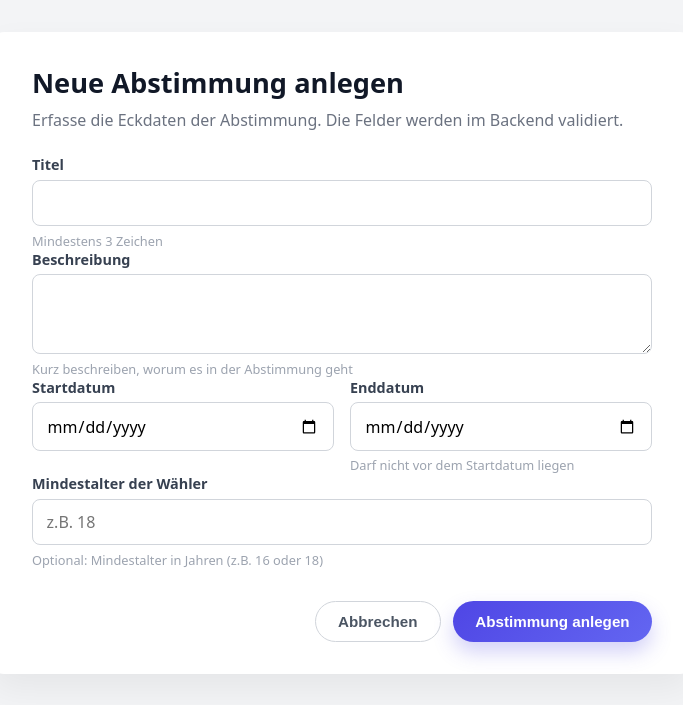
After one commit to jacque-schu/MSE_eVote, a FastAPI app: template ui/abstimmung/templates/abstimmung_neu.html in a window 1280 px wide. The commit adds this page. Shown: the top 705 px of the page, without its empty margins (298-981 px from the left). Run offline with FastAPI, Linux system fonts and the light colour scheme; the template is opened without the code that fills it, so the values that code supplies are empty.

Commit message:
Ausbau Abstimmungsmanagement

```diff
--- a/apps/abstimmungsmanagement/domain/models/abstimmung.py
+++ b/apps/abstimmungsmanagement/domain/models/abstimmung.py
@@ -42,6 +42,7 @@ class Abstimmung(BaseModel):
     teilnehmerliste: List[int] = []
     stimmen: List[Stimme] = []
     status: Abstimmungsstatus = Abstimmungsstatus.OFFEN
+    mindestalter: int | None = None
 
 
     @field_validator("titel")
@@ -99,6 +100,11 @@ class Abstimmung(BaseModel):
             result[s.option.value] += 1
         return result
 
+    def stimme_abgeben(self, stimme: Stimme) -> None:
+        if any(s.buergerId == stimme.buergerId for s in self.stimmen):
+            raise ValueError("Bürger hat bereits abgestimmt.")
+        self.stimmen.append(stimme)
+
 
 # Beispiel-Test
 if __name__ == "__main__":
--- a/main.py
+++ b/main.py
@@ -5,13 +5,24 @@ from fastapi.staticfiles import StaticFiles
 from fastapi.templating import Jinja2Templates
 from apps.buergerverwaltung.interfaces.rest.buerger_endpoints import router as buerger_router
 from apps.authentifizierung.interfaces.rest.auth_endpoints import router as auth_router
+from apps.abstimmungsmanagement.interfaces.abstimmung_endpoints import router as abstimmung_router
+
+
 
 app = FastAPI(title="MSE eVote")
 BASE_DIR = Path(__file__).resolve().parent
 
+templates_abst = Jinja2Templates(
+    directory=BASE_DIR / "ui" / "abstimmung" / "templates"
+)
+
+
 # Router
 app.include_router(auth_router)
 app.include_router(buerger_router)
+
+app.include_router(abstimmung_router)
+
 
 # Static Files → ROOT ui/!
 app.mount("/static/common", StaticFiles(directory=BASE_DIR / "ui" / "common"), name="static_common")
--- /dev/null
+++ b/ui/abstimmung/templates/abstimmung_neu.html
@@ -0,0 +1,151 @@
+<!DOCTYPE html>
+<html lang="de">
+<head>
+    <meta charset="UTF-8">
+    <title>Neue Abstimmung anlegen</title>
+    <meta name="viewport" content="width=device-width, initial-scale=1.0">
+    <style>
+        * { box-sizing: border-box; margin: 0; padding: 0; }
+        body {
+            font-family: system-ui, -apple-system, BlinkMacSystemFont, "Segoe UI", sans-serif;
+            background: #f3f4f6;
+            padding: 2rem;
+        }
+        .page {
+            max-width: 700px;
+            margin: 0 auto;
+            background: #ffffff;
+            padding: 2rem 2.5rem;
+            border-radius: 12px;
+            box-shadow: 0 15px 35px rgba(0, 0, 0, 0.06);
+        }
+        h1 {
+            margin-bottom: 0.5rem;
+            font-size: 1.7rem;
+            color: #111827;
+        }
+        p.subtitle {
+            margin-bottom: 1.5rem;
+            color: #6b7280;
+        }
+        .form-grid {
+            display: grid;
+            gap: 1.2rem;
+            margin-top: 1rem;
+        }
+        .field {
+            display: flex;
+            flex-direction: column;
+            gap: 0.35rem;
+        }
+        label {
+            font-size: 0.9rem;
+            font-weight: 600;
+            color: #374151;
+        }
+        .hint {
+            font-size: 0.8rem;
+            color: #9ca3af;
+        }
+        input[type="text"],
+        input[type="number"],
+        input[type="date"],
+        textarea {
+            padding: 0.7rem 0.85rem;
+            border-radius: 8px;
+            border: 1px solid #d1d5db;
+            font: inherit;
+            transition: border-color 0.15s, box-shadow 0.15s, transform 0.05s;
+        }
+        textarea {
+            min-height: 80px;
+            resize: vertical;
+        }
+        input:focus,
+        textarea:focus {
+            outline: none;
+            border-color: #4f46e5;
+            box-shadow: 0 0 0 2px rgba(79, 70, 229, 0.15);
+            transform: translateY(-1px);
+        }
+        .row-2 {
+            display: grid;
+            grid-template-columns: repeat(auto-fit, minmax(180px, 1fr));
+            gap: 1rem;
+        }
+        .actions {
+            margin-top: 2rem;
+            display: flex;
+            gap: 0.75rem;
+            justify-content: flex-end;
+        }
+        .btn {
+            border: none;
+            border-radius: 999px;
+            padding: 0.7rem 1.4rem;
+            font-weight: 600;
+            cursor: pointer;
+            font-size: 0.95rem;
+        }
+        .btn-primary {
+            background: linear-gradient(135deg, #4f46e5, #6366f1);
+            color: white;
+            box-shadow: 0 10px 20px rgba(79, 70, 229, 0.25);
+        }
+        .btn-outline {
+            background: transparent;
+            color: #4b5563;
+            border: 1px solid #d1d5db;
+        }
+        .btn-primary:hover { filter: brightness(1.05); }
+        .btn-outline:hover { background: #f3f4f6; }
+    </style>
+</head>
+<body>
+<div class="page">
+    <h1>Neue Abstimmung anlegen</h1>
+    <p class="subtitle">
+        Erfasse die Eckdaten der Abstimmung. Die Felder werden im Backend validiert.
+    </p>
+
+    <form method="post" action="/ui/admin/abstimmungen/neu">
+        <div class="form-grid">
+            <div class="field">
+                <label for="titel">Titel</label>
+                <input type="text" id="titel" name="titel" required>
+                <div class="hint">Mindestens 3 Zeichen</div>
+            </div>
+        </div>
+
+        <div class="field">
+            <label for="beschreibung">Beschreibung</label>
+            <textarea id="beschreibung" name="beschreibung" required></textarea>
+            <div class="hint">Kurz beschreiben, worum es in der Abstimmung geht</div>
+        </div>
+
+        <div class="row-2">
+            <div class="field">
+                <label for="startDatum">Startdatum</label>
+                <input type="date" id="startDatum" name="startDatum" required>
+            </div>
+            <div class="field">
+                <label for="endDatum">Enddatum</label>
+                <input type="date" id="endDatum" name="endDatum" required>
+                <div class="hint">Darf nicht vor dem Startdatum liegen</div>
+            </div>
+        </div>
+
+        <div class="field">
+            <label for="minAlter">Mindestalter der Wähler</label>
+            <input type="number" id="minAlter" name="minAlter" min="0" placeholder="z.B. 18">
+            <div class="hint">Optional: Mindestalter in Jahren (z.B. 16 oder 18)</div>
+        </div>
+
+        <div class="actions">
+            <button type="button" class="btn btn-outline" onclick="history.back()">Abbrechen</button>
+            <button type="submit" class="btn btn-primary">Abstimmung anlegen</button>
+        </div>
+    </form>
+</div>
+</body>
+</html>
--- a/ui/common/templates/startseite.html
+++ b/ui/common/templates/startseite.html
@@ -61,7 +61,7 @@
                 </a>
 
                 <!-- Abstimmung (zukünftig) -->
-                <a href="/api/abstimmung/abstimmungsuebersicht" class="option">
+                <a href="/ui/abstimmungsuebersicht" class="option">
                     <span>📊 Abstimmungen</span>
                     <span class="count">Laufende Votes</span>
                 </a>
```
Also changed, not shown: apps/abstimmungsmanagement/application/services/abstimmungs_service.py (+5 -2 lines), apps/abstimmungsmanagement/infrastructure/container.py (added, +9 -0 lines), apps/abstimmungsmanagement/infrastructure/repositories/abstimmungs_repository.py (added, +14 -0 lines), apps/abstimmungsmanagement/infrastructure/templates/templates.py (added, +15 -0 lines), apps/abstimmungsmanagement/interfaces/abstimmung_endpoints.py (added, +157 -0 lines), ui/abstimmung/templates/abstimmungsdetail.html (added, +134 -0 lines), ui/abstimmung/templates/abstimmungsuebersicht.html (+79 -26 lines), ui/authentifizierung/templates/login.html (+51 -13 lines), apps/__init__.py (deleted), apps/abstimmungsmanagement/domain/models/__init__.py (deleted).
